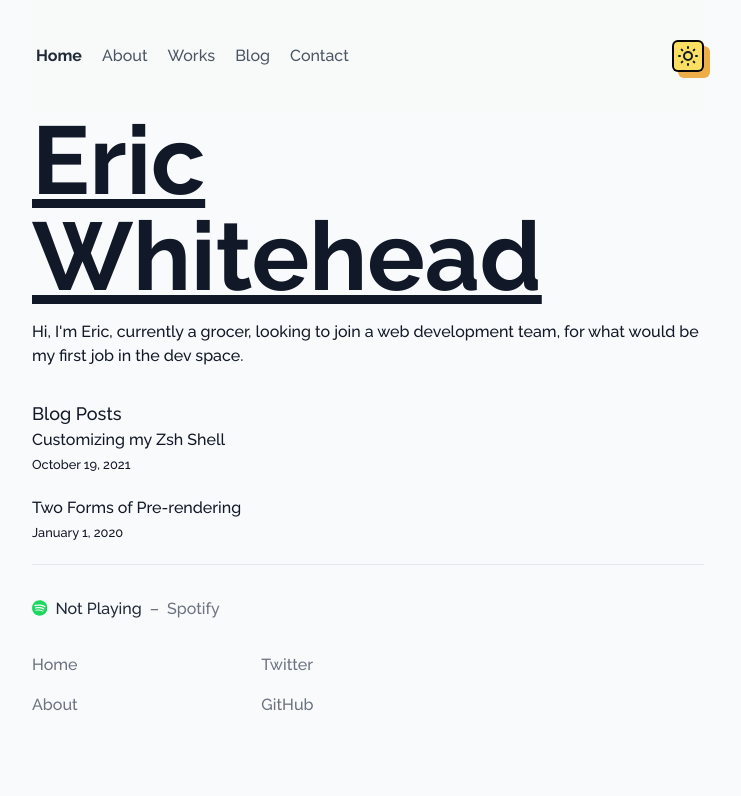
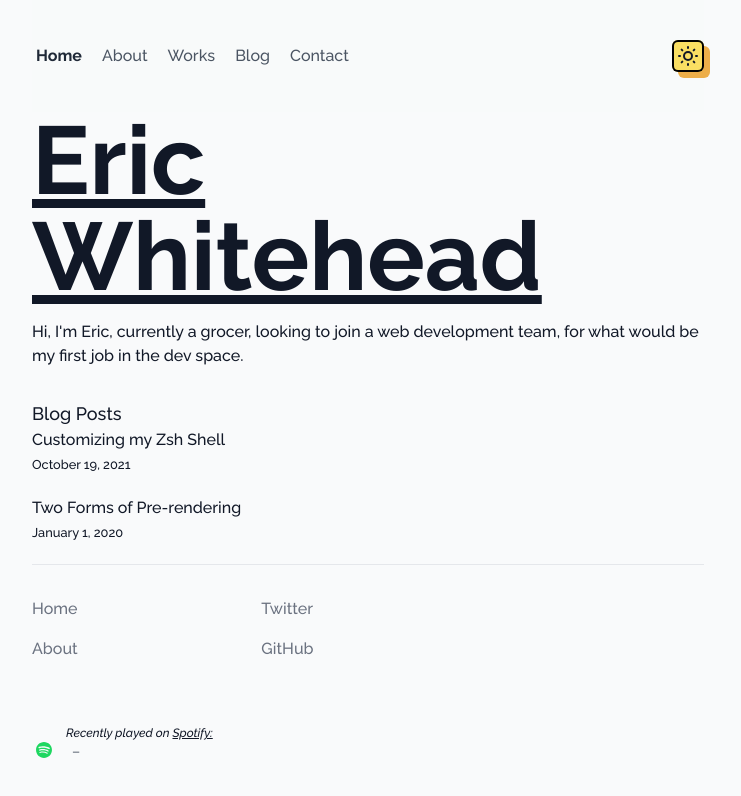
Before and after one commit to broc-head/broc-head-site, a Next.js app: page / in a window 1280 px wide. Shown: the top 796 px of the page, without its empty margins (272-1013 px from the left). Built offline with nearby package versions, Linux system fonts and the light colour scheme; no server answers.

Commit message:
:tada: fully implemented NowPlaying/Last Played

```diff
--- a/components/Container.tsx
+++ b/components/Container.tsx
@@ -4,6 +4,7 @@ import { useState, useEffect } from 'react';
 import { useTheme } from 'next-themes';
 import Link from 'next/link';
 import MobileMenu from './MobileMenu';
+import Footer from './Footer';
 
 export const siteTitle = 'My Next.js Blog'
 
@@ -97,13 +98,13 @@ const Container = ({ children, ...customMeta }: Props) => {
           </nav>
         </div>
 
-        <main className="flex flex-col justify-center top-8 px-8 bg-gray-50 dark:bg-gray-900">
+        <main className="flex flex-col justify-between top-8 px-8 bg-gray-50 dark:bg-gray-900">
           {children}
+          <Footer />
         </main>
-
     </div>
   )
-}
+};
 
 export default Container
 
--- a/components/Footer.tsx
+++ b/components/Footer.tsx
@@ -14,9 +14,9 @@ const ExternalLink = ({ href, children }) => (
 
 export default function Footer() {
   return (
-    <footer className="flex flex-col justify-center items-start max-w-2xl mx-auto w-full mb-8">
+    <footer className="flex flex-col justify-between items-start max-w-2xl mx-auto w-full h-full mb-auto">
       <hr className="w-full border-1 border-gray-200 dark:border-gray-800 mb-8" />
-      <NowPlaying />
+
       <div className="w-full max-w-2xl grid grid-cols-1 gap-4 pb-16 sm:grid-cols-3">
         <div className="flex flex-col space-y-4">
           <Link href="/">
@@ -36,6 +36,7 @@ export default function Footer() {
 
         </div>
       </div>
+      <NowPlaying />
     </footer>
   );
 }
--- a/components/NowPlaying.tsx
+++ b/components/NowPlaying.tsx
@@ -3,7 +3,7 @@ import { useEffect } from 'react';
 import { animate } from 'motion';
 
 import fetcher from '../lib/fetcher';
-import { NowPlayingSong } from '../lib/types';
+import { NowPlayingSong, LastPlayedSong } from '../lib/types';
 
 function AnimatedBars() {
   useEffect(() => {
@@ -94,13 +94,15 @@ function AnimatedBars() {
 
 export default function NowPlaying() {
   const { data } = useSWR<NowPlayingSong>('/api/now-playing', fetcher);
+  const history = LastPlayed();
 
   return (
-    <div className="flex flex-row-reverse items-center sm:flex-row mb-8 space-x-0 sm:space-x-2 w-full">
+    <div className="flex flex-row-reverse sm:flex-row items-center mb-8 space-x-0 sm:space-x-2 text-sm w-full">
+      <div className='pt-4 px-1'>
       {data?.songUrl ? (
-        <div className=''>
+
           <AnimatedBars />
-        </div>
+
       ) : (
         <svg className="h-4 w-4 ml-auto mt-[-2px]" viewBox="0 0 168 168">
           <path
@@ -109,28 +111,39 @@ export default function NowPlaying() {
           />
         </svg>
       )}
+      </div>
+       <div className='flex flex-col w-full'>
+      <p className='px-0.5 italic text-xs'>
+              {data?.songUrl ? (
+                'Listening'
+              ) : (
+                  'Recently played'
+              )} on <a href='https://www.spotify.com' className='underline'>Spotify:</a>
+            </p>
       <div className="inline-flex flex-col sm:flex-row w-full max-w-full truncate">
-        {data?.songUrl ? (
+
             <a
               className="capsize text-gray-800 dark:text-gray-200 font-medium  max-w-max truncate"
-            href={data.songUrl}
+              href={data?.songUrl ?? history?.songUrl}
               target="_blank"
               rel="noopener noreferrer"
             >
-            {data.title}
+              {data?.title ?? history?.title}
             </a>
-        ) : (
-          <p className="capsize text-gray-800 dark:text-gray-200 font-medium">
-            Not Playing
-          </p>
-        )}
+
           <span className="capsize mx-2 text-gray-500 dark:text-gray-300 hidden sm:block">
             {' – '}
           </span>
           <p className="capsize text-gray-500 dark:text-gray-300 max-w-max truncate">
-          {data?.artist ?? 'Spotify'}
+            {data?.artist ?? history?.artist}
           </p>
+        </div>
       </div>
     </div>
   );
 }
+
+function LastPlayed() {
+  const { data } = useSWR<LastPlayedSong>('/api/last-played', fetcher);
+  return data;
+};
--- a/lib/spotify.ts
+++ b/lib/spotify.ts
@@ -1,3 +1,5 @@
+import { access } from "fs";
+
 const client_id = process.env.SPOTIFY_CLIENT_ID;
 const client_secret = process.env.SPOTIFY_CLIENT_SECRET;
 const refresh_token = process.env.SPOTIFY_REFRESH_TOKEN;
@@ -5,6 +7,7 @@ const refresh_token = process.env.SPOTIFY_REFRESH_TOKEN;
 const basic = Buffer.from(`${client_id}:${client_secret}`).toString('base64');
 const NOW_PLAYING_ENDPOINT = `https://api.spotify.com/v1/me/player/currently-playing`;
 const TOP_TRACKS_ENDPOINT = `https://api.spotify.com/v1/me/top/tracks`;
+const LAST_PLAYED_ENDPOINT = `https://api.spotify.com/v1/me/player/recently-played?limit=1`;
 const TOKEN_ENDPOINT = `https://accounts.spotify.com/api/token`;
 
 const getAccessToken = async () => {
@@ -19,7 +22,6 @@ const getAccessToken = async () => {
             refresh_token
         })
     });
-
     return response.json();
 };
 
@@ -42,3 +44,13 @@ export const getTopTracks = async () => {
         }
     });
 };
+
+export const getLastPlayed = async () => {
+    const { access_token } = await getAccessToken();
+
+    return  fetch(LAST_PLAYED_ENDPOINT, {
+        headers:{
+            Authorization: `Bearer ${access_token}`
+        }
+    });
+};
--- /dev/null
+++ b/pages/api/last-played.ts
@@ -0,0 +1,30 @@
+import type { NextApiRequest, NextApiResponse } from 'next';
+import { getLastPlayed } from '../../lib/spotify';
+
+export default async function handler(
+    req: NextApiRequest,
+    res: NextApiResponse
+) {
+    const response = await getLastPlayed();
+    const { items } = await response.json();
+    const song = items[0].track;
+    const title = song.name;
+    const artist = song.artists.map((_artist) => _artist.name).join(', ');
+    const album = song.album.name;
+    const albumImageUrl = song.album.images[0].url;
+    const songUrl = song.external_urls.spotify;
+
+
+    res.setHeader(
+        'Cache-Control',
+        'public, s-maxage=86400, stale-while-revalidate=43200'
+    );
+
+    return res.status(200).json({
+        title,
+        artist,
+        album,
+        albumImageUrl,
+        songUrl,
+    });
+}
--- a/pages/api/now-playing.ts
+++ b/pages/api/now-playing.ts
@@ -30,11 +30,10 @@ export default async function handler(
     );
 
     return res.status(200).json({
+        title,
+        artist,
         album,
         albumImageUrl,
-    artist,
-    isPlaying,
         songUrl,
-    title
     });
 }
--- a/pages/index.tsx
+++ b/pages/index.tsx
@@ -49,7 +49,6 @@ const Index = ({ allPostsData }: {
             </ul>
           </section>
         </div>
-        <Footer />
       </Container>
     </div>
   )
```
Also changed, not shown: lib/types.ts (+12 -4 lines), .prettierrc.json (deleted), components/MobileMenu.tsx (indentation only), 1 other file (tests, documents, lock files or other folders). Lines whose indentation alone changed are shown as unchanged.
